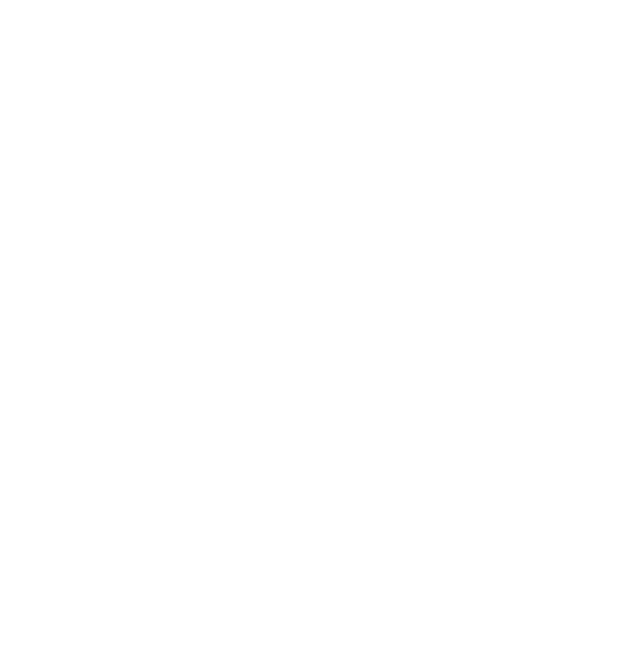
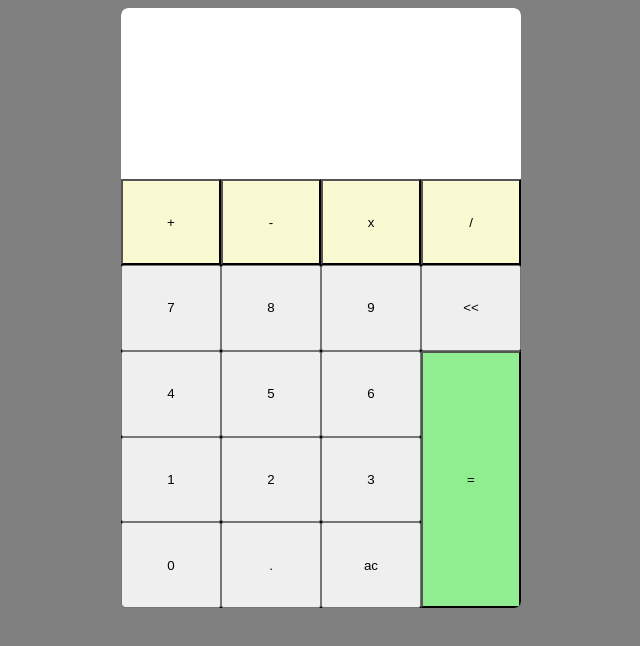
Before and after one commit to Claudi0-V/calculator, a plain HTML site: page index.html in a window 1280 px wide. Shown: the whole page, without its empty margins (319-959 px from the left). Drawn offline with Linux system fonts and the light colour scheme.

Commit message:
add buttons and basic CSS styling

```diff
--- a/index.html
+++ b/index.html
@@ -4,8 +4,34 @@
 	<meta charset="UTF-8">
 	<meta name="viewport" content="width=device-width, initial-scale=1.0">
 	<title>Calculator</title>
+	<link rel="stylesheet" href="style.css" class="css">
+	<script src="script.js" defer></script>
 </head>
 <body>
+	<div class="main">
+		<div class="display">
 
+		</div>
+		<div class="buttons-container">
+			<button class="func-btn buttons">+</button>
+			<button class="func-btn buttons">-</button>
+			<button class="func-btn buttons">x</button>
+			<button class="func-btn buttons">/</button>
+			<button class="buttons">7</button>
+			<button class="buttons">8</button>
+			<button class="buttons">9</button>
+			<button class="buttons"><<</button>
+			<button class="buttons">4</button>
+			<button class="buttons">5</button>
+			<button class="buttons">6</button>
+			<button class="buttons">1</button>
+			<button class="buttons">2</button>
+			<button class="buttons">3</button>
+			<button class="buttons">0</button>
+			<button class="equal buttons">=</button>
+			<button class="buttons">.</button>
+			<button class="buttons">ac</button>
+		</div><!-- buttons div-->
+	</div> <!-- main div-->
 </body>
 </html>
--- a/style.css
+++ b/style.css
@@ -0,0 +1,46 @@
+body {
+  background-color: gray;
+}
+
+.main {
+  display: flex;
+  flex-direction: column;
+  width: 400px;
+  height: 600px;
+  margin: auto;
+  background-color: black;
+  border-radius: 7px;
+  overflow: hidden;
+}
+
+.display {
+  width: 100%;
+  height: 40%;
+  background-color: white;
+}
+
+.buttons-container {
+  width: 100%;
+  height: 100%;
+  display: grid;
+  grid-template-columns: repeat(4, 1fr);
+  grid-template-rows: repeat(5, 1fr);
+}
+
+.equal {
+  grid-row: 3 / 6;
+  grid-column: 4 / 5;
+  background-color: lightgreen;
+}
+
+.equal:hover {
+  background-color: green;
+}
+
+.func-btn {
+  background-color: lightgoldenrodyellow;
+}
+
+.func-btn:hover {
+  background-color: yellow;
+}
```
Also changed, not shown: script.js (line endings or trailing spaces).
